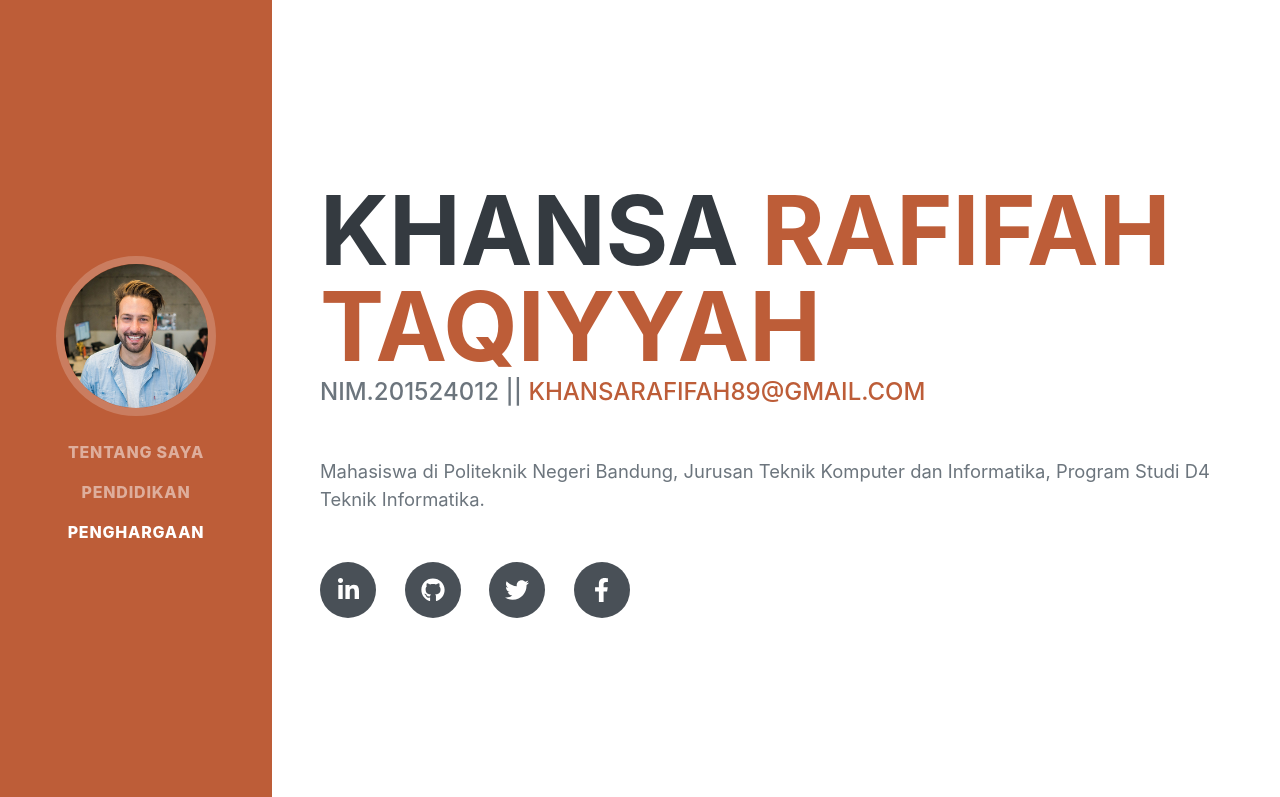
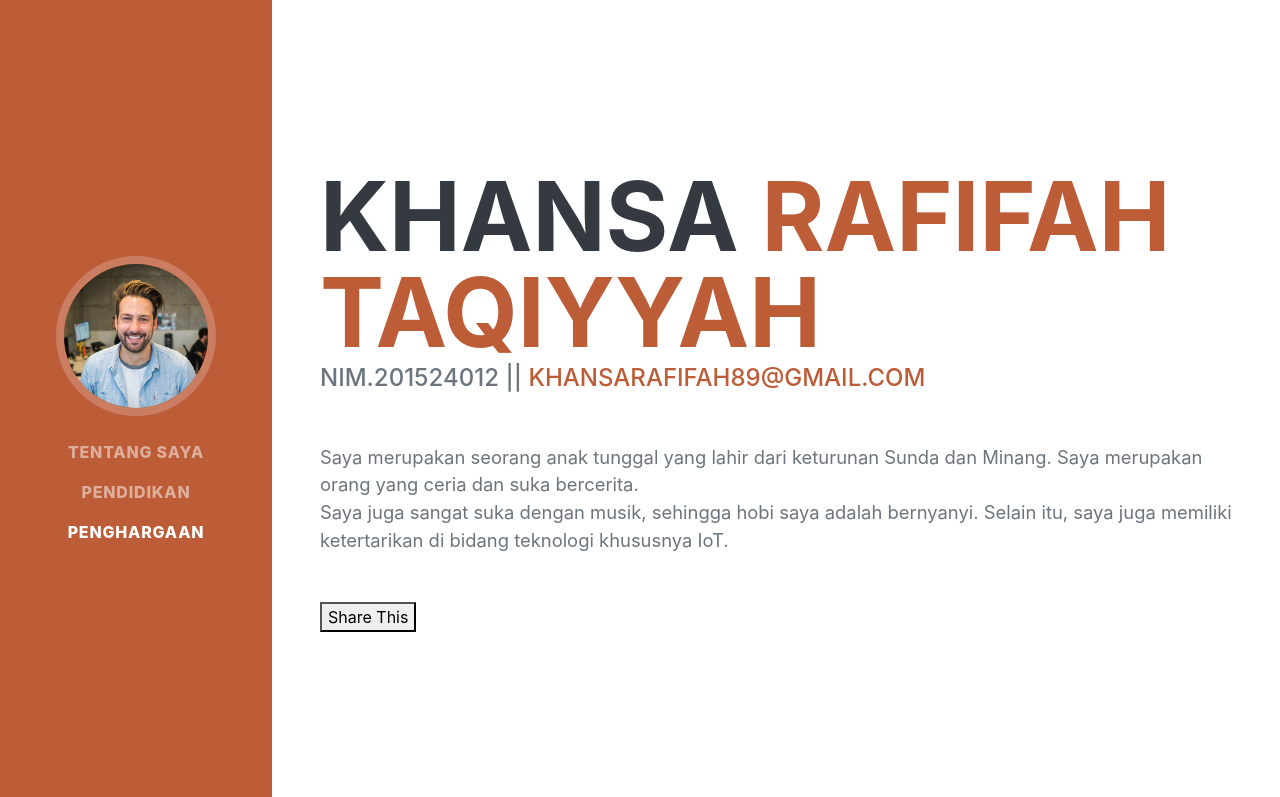
Before and after one commit to KhansaRT/KhansaRT.github.io, a plain HTML site: page index.html in a window 1280 px wide. Shown: the top 797 px of the page. Drawn offline with nearby package versions, Linux system fonts and the light colour scheme; a web font is replaced by a local one.

Commit message:
Update index.html

```diff
--- a/index.html
+++ b/index.html
@@ -47,12 +47,15 @@
                       NIM.201524012 ||
                         <a href="mailto:name@email.com">khansarafifah89@gmail.com</a>
                     </div>
-                    <p class="lead mb-5">Mahasiswa di Politeknik Negeri Bandung, Jurusan Teknik Komputer dan Informatika, Program Studi D4 Teknik Informatika.</p>
-                    <div class="social-icons">
+                    <p class="lead mb-5">Saya merupakan seorang anak tunggal yang lahir dari keturunan Sunda dan Minang. Saya merupakan orang yang ceria dan suka bercerita.
+                    <br/>Saya juga sangat suka dengan musik, sehingga hobi saya adalah bernyanyi. Selain itu, saya juga memiliki ketertarikan di bidang teknologi khususnya IoT. </p>
+                    <!--<div class="social-icons">
                         <a class="social-icon" href="#"><i class="fab fa-linkedin-in"></i></a>
                         <a class="social-icon" href="#"><i class="fab fa-github"></i></a>
                         <a class="social-icon" href="#"><i class="fab fa-twitter"></i></a>
-                        <a class="social-icon" href="#"><i class="fab fa-facebook-f"></i></a>
+                        <a class="social-icon" href="#"><i class="fab fa-facebook-f"></i></a>-->
+                    <button type="button" class="social-media-button icon twitter">Share This</button>
+
                     </div>
                 </div>
             </section>
```
